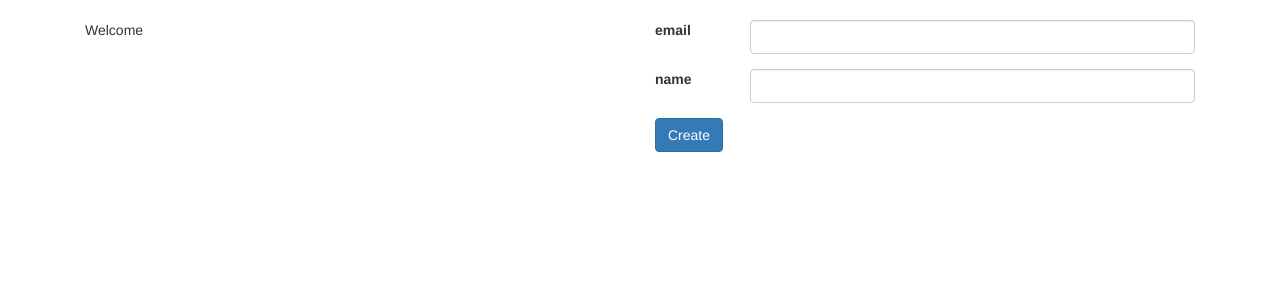
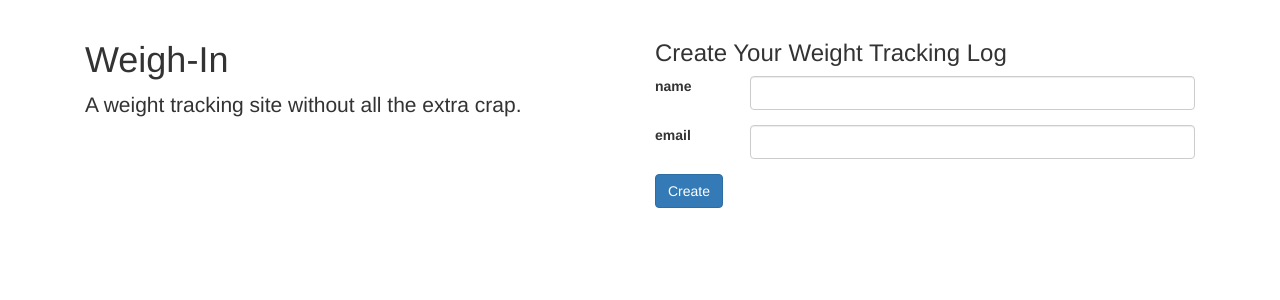
Before and after one commit to bq1990/private-scale, a Flask app: page / in a window 1280 px wide. Shown: the part 51-351 px from the top of the page. Run offline with Flask 2, Linux system fonts and the light colour scheme; parts of the project's set-up code (start-up, migrations or seed data) failed here and were passed over; some libraries are stand-ins or nearby versions.

Commit message:
add some content and re-order form fields

```diff
--- a/weigh_in/templates/home.html
+++ b/weigh_in/templates/home.html
@@ -1,25 +1,26 @@
 {% extends 'base.html' %}
 
 {% block content %}
-<div class="col-xs-12 col-lg-6">
-Welcome
-
+<div class="col-xs-12 col-md-6">
+<h1 class="display-1">{{ config.APP_NAME }}</h1>
+<p class="lead">A weight tracking site without all the extra crap.</p>
 </div>
-<div class="col-xs-12 col-lg-6">
+<div class="col-xs-12 col-md-6">
+<h3>Create Your Weight Tracking Log</h3>
 <form method="POST" action="{{ url_for('core.new_log') }}">
     {{ form.csrf_token }}
+  <div class="form-group row">
+    <label for="example-search-input" class="col-xs-2 col-form-label">{{ form.name.label }}</label>
+    <div class="col-xs-10">
+      <input class="form-control" type="text" name="{{ form.name.name }}" id="{{ form.name.id }}">
+    </div>
+  </div>
   <div class="form-group row">
     <label for="example-text-input" class="col-xs-2 col-form-label">{{ form.email.label }}</label>
     <div class="col-xs-10">
       <input class="form-control" type="text" name="{{ form.email.name }} id="{{ form.email.id }}">
     </div>
   </div>
-  <div class="form-group row">
-    <label for="example-search-input" class="col-xs-2 col-form-label">{{ form.name.label }}</label>
-    <div class="col-xs-10">
-      <input class="form-control" type="text" name="{{ form.name.name }}" id="{{ form.name.id }}">
-    </div>
-  </div>
   <button type="submit" class="btn btn-primary">Create</button>
 </form>
 </div>
```
Also changed, not shown: weigh_in/templates/new_log.html (+6 -6 lines).
